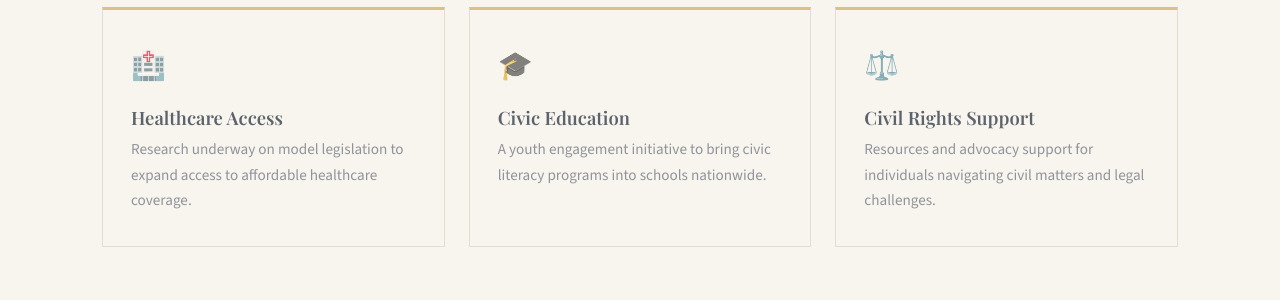
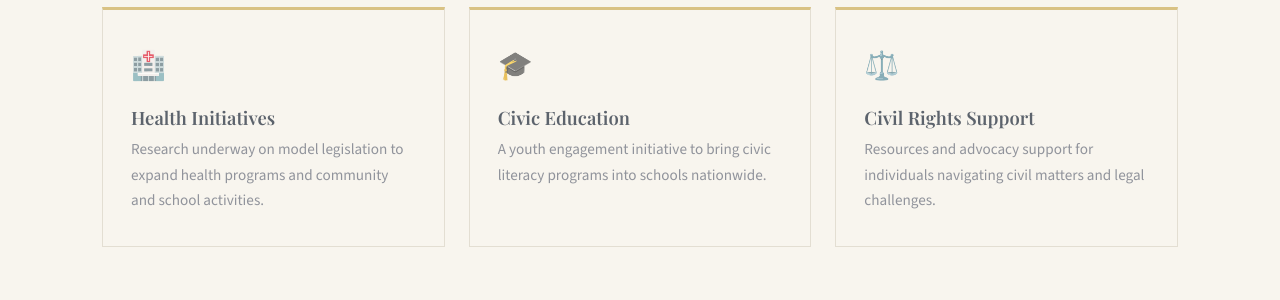
Before and after one commit to cFerg/UnitedAssembly, a Jekyll site: the page built from programs/index.html, in a window 1280 px wide and 900 px high, scrolled down 850 px. Shown: the part 227-527 px from the top of the window. Built offline with Jekyll 4.4.1, drawn with Linux system fonts in a browser that asks for light colours; some web fonts are replaced.

Commit message:
First changes

```diff
--- a/admin/config.yml
+++ b/admin/config.yml
@@ -1,6 +1,6 @@
 backend:
   name: github
-  repo: unitedassembly/unitedassembly.us  # CHANGE to your GitHub username/repo
+  repo: cferg/unitedassembly  # CHANGE to your GitHub username/repo
   branch: main
 
 media_folder: "assets/img/uploads"
--- a/programs/index.html
+++ b/programs/index.html
@@ -33,8 +33,8 @@ description: Current and upcoming programs and bill proposals from United Assemb
     <div class="pillars" style="margin-top:2rem;">
       <div class="pillar" style="opacity:0.65;">
         <div class="pillar__icon">🏥</div>
-        <h3>Healthcare Access</h3>
-        <p>Research underway on model legislation to expand access to affordable healthcare coverage.</p>
+        <h3>Health Initiatives</h3>
+        <p>Research underway on model legislation to expand health programs and community and school activities.</p>
       </div>
       <div class="pillar" style="opacity:0.65;">
         <div class="pillar__icon">🎓</div>
```
Also changed, not shown: _members/founder.md (+2 -2 lines).
